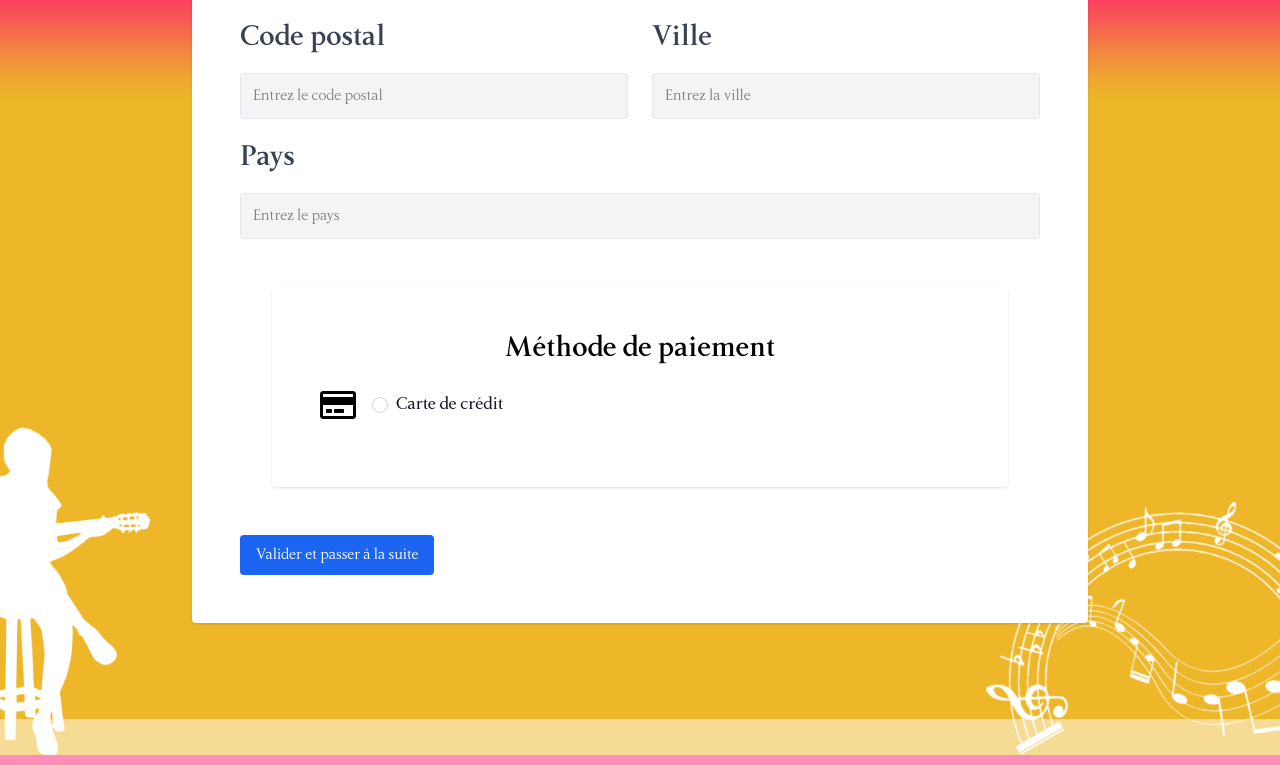
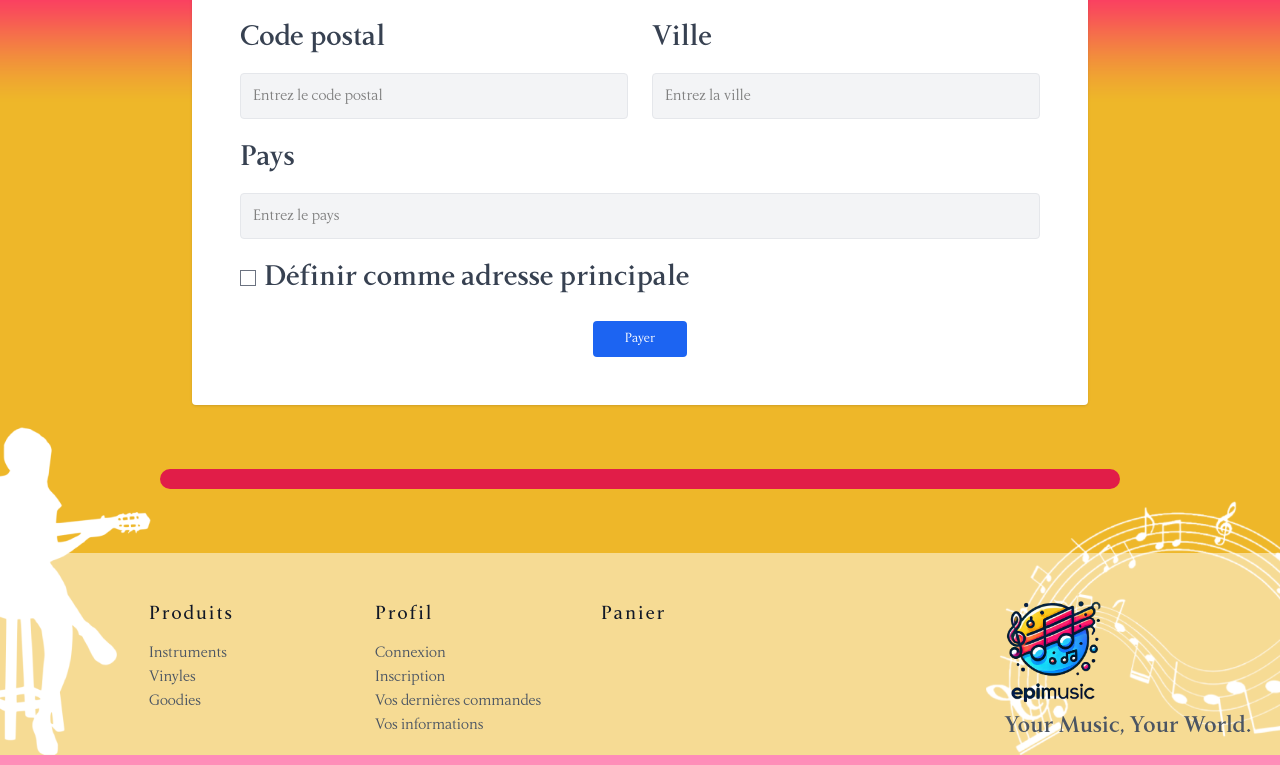
Before and after one commit to Seraphino16/Epimusic, a React (Create React App) app in the folder client/: page /delivery/home-delivery in a window 1280 px wide. Shown: the part 845-1610 px from the top of the page. Built offline with nearby package versions, Linux system fonts and the light colour scheme.

Commit message:
pre-filled inputs (firstname, lastname and email) if the user is connected

```diff
--- a/client/src/components/pages/Checkout/DeliveryHomePage.jsx
+++ b/client/src/components/pages/Checkout/DeliveryHomePage.jsx
@@ -24,6 +24,16 @@ const DeliveryHomePage = () => {
     const [message, setMessage] = useState("");
     const [isSubmitting, setIsSubmitting] = useState(false);
     const navigate = useNavigate();
+
+    useEffect(() => {
+        // Récupérer les données de l'utilisateur depuis le localStorage
+        const user = JSON.parse(localStorage.getItem("user"));
+        if (user) {
+            setFirstname(user.firstname);
+            setLastname(user.lastname);
+            setEmail(user.email);
+        }
+    }, []);
 
     useEffect(() => {
         const cartPrice = localStorage.getItem("cart_price");
@@ -57,7 +67,7 @@ const DeliveryHomePage = () => {
                         {message && <p className="success">{message}</p>}
                         {error && <p className="error">{error}</p>}
                         <form>
-                        <div className="md:flex items-center mt-4">
+                            <div className="md:flex items-center mt-4">
                                 <div className="w-full flex flex-col md:w-1/2">
                                     <label
                                         htmlFor="lastname"
@@ -116,10 +126,11 @@ const DeliveryHomePage = () => {
                                         className="leading-none text-gray-900 p-3 focus:outline-none focus:border-blue-700 mt-2 bg-gray-100 border rounded border-gray-200"
                                     />
                                 </div>
-                            </div><div className="md:flex items-center mt-4">
+                            </div>
+                            <div className="md:flex items-center mt-4">
                                 <div className="w-full flex flex-col">
                                     <label
-                                        htmlFor="telephone"
+                                        htmlFor="email"
                                         className="text-gray-700"
                                     >
                                         Adresse e-mail
@@ -239,31 +250,40 @@ const DeliveryHomePage = () => {
                                     />
                                 </div>
                             </div>
-
-                            <div className="max-w-5xl mx-auto px-6 sm:px-6 lg:px-8 mt-12 mb-8">
-                                <div className="bg-white w-full shadow rounded p-8 sm:p-12">
-                                    <p className="text-3xl font-bold leading-7 text-center text-black">
-                                        Méthode de paiement
-                                    </p>
-                                    <div className="flex items-center mb-4 mt-6">
-                                        <FaRegCreditCard className="text-4xl mr-4" />
-                                        <input
-                                            type="radio"
-                                            name="paymentMethod"
-                                            className="h-4 w-4 border-gray-300 focus:ring-2 focus:ring-blue-300"
-                                        />
-                                        <p className="text-lg font-medium text-gray-900 ml-2 block">
-                                            Carte de crédit
-                                        </p>
-                                    </div>
-                                </div>
+                            <div className="md:flex items-center mt-4">
+                                <label className="text-gray-700 flex items-center">
+                                    <input
+                                        type="checkbox"
+                                        checked={isPrimary}
+                                        onChange={(e) =>
+                                            setIsPrimary(e.target.checked)
+                                        }
+                                        className="form-checkbox h-4 w-4 text-blue-600"
+                                    />
+                                    <span className="ml-2">
+                                        Définir comme adresse principale
+                                    </span>
+                                </label>
                             </div>
-                            <button className="bg-blue-600 text-white px-4 py-2 rounded hover:bg-blue-500 mt-4">
-                                Valider et passer à la suite
-                            </button>
+                            <div className="flex items-center justify-center w-full">
+                                <button
+                                    type="submit"
+                                    disabled={isSubmitting}
+                                    className="mt-4 focus:outline-none transition duration-150 ease-in-out bg-blue-600 hover:bg-blue-700 rounded text-white px-8 py-2 text-sm"
+                                >
+                                    {isSubmitting ? "En cours..." : "Payer"}
+                                </button>
+                            </div>
                         </form>
                     </div>
                 </div>
+            </div>
+            <div className="w-full flex justify-end">
+                <CartButton
+                    icon={<FaRegCreditCard />}
+                    price={total}
+                    label="Payer"
+                />
             </div>
         </div>
     );
```
